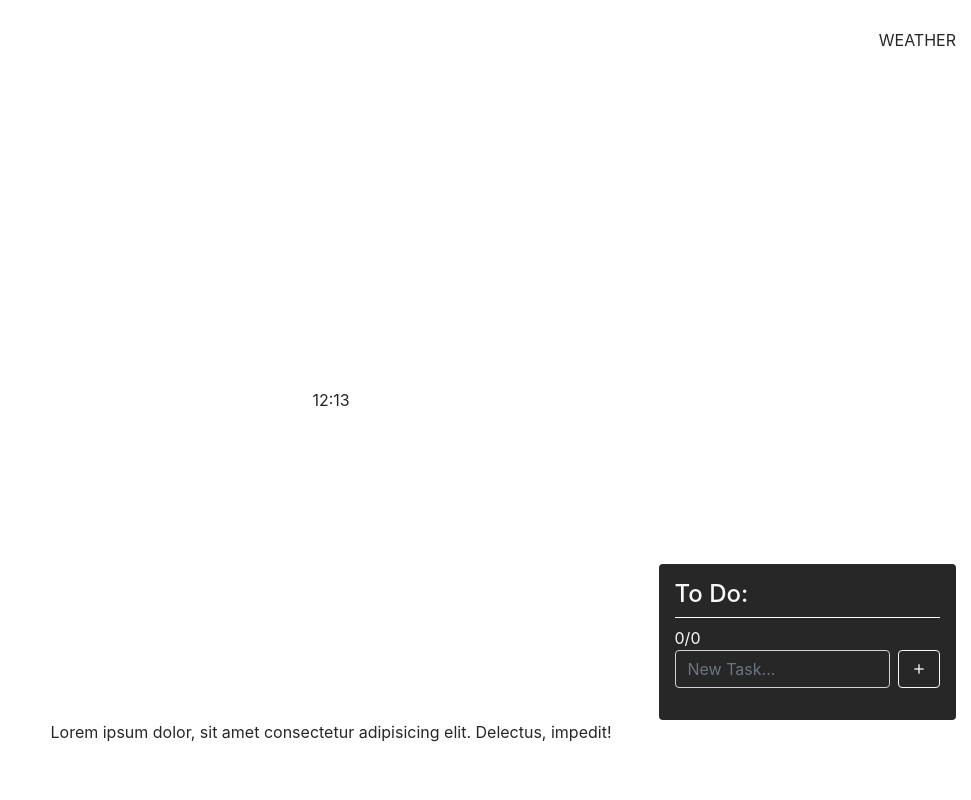
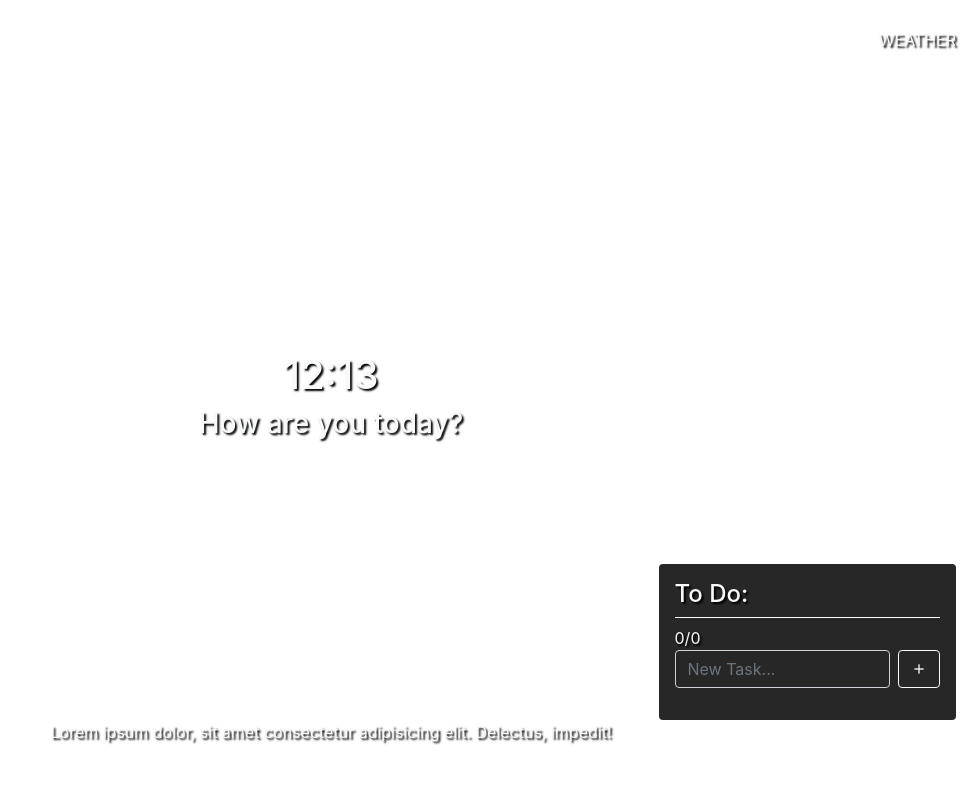
Before and after one commit to hollidavis/Inspire, a website with bundled scripts: page index.html in a window 1280 px wide. Shown: the whole page, without its empty margins (309-1280 px from the left). Built offline with nearby package versions, Linux system fonts and the light colour scheme; no server answers.

Commit message:
text shadow added

```diff
--- a/app/Services/ImagesService.js
+++ b/app/Services/ImagesService.js
@@ -4,9 +4,7 @@ import Image from "../Models/Image.js";
 class ImagesService {
   async getImages() {
     const res = await imagesApi.get()
-    console.log(res.data)
     ProxyState.images = new Image(res.data)
-    console.log(ProxyState.images)
   }
 }
 
--- a/assets/scss/main.scss
+++ b/assets/scss/main.scss
@@ -33,3 +33,7 @@ footer{
   text-decoration-color: gray;
   color: gray;
 }
+
+.text-shadow{
+  text-shadow: 2px 2px 2px black;
+}
--- a/index.html
+++ b/index.html
@@ -37,7 +37,7 @@
 </style>
 <!-- bg-transparent text-light at the body level-->
 
-<body class="bg-transparent text-dark">
+<body class="bg-transparent text-light text-shadow">
     <!-- Background Img -->
     <div id="bg-img"></div>
     <!-- Weather -->
@@ -53,7 +53,8 @@
         <div class="row h-100 justify-content-end">
             <!-- Clock -->
             <div class="col-md-4 d-flex flex-column justify-content-center align-items-center">
-                <div id="clock" class="clock"></div>
+                <h1 id="clock" class="clock"></h1>
+                <h3>How are you today?</h3>
             </div>
             <!-- To Do -->
             <div class="col-md-4 d-flex justify-content-end align-items-end">
```
Also changed, not shown: assets/style/main.css, 1 other file.
